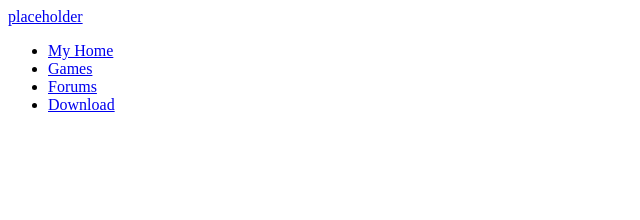
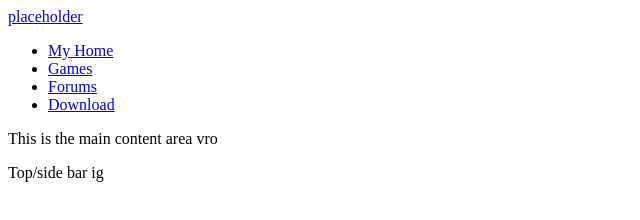
Before and after one commit to sircatboy14/zeroblox-site, a plain HTML site: page index.html in a window 1280 px wide. Shown: the whole page, without its empty margins (0-640 px from the left). Drawn offline with Linux system fonts and the light colour scheme.

Commit message:
Update index.html

```diff
--- a/index.html
+++ b/index.html
@@ -19,4 +19,13 @@
         <li><a href="#forums">Forums</a></li>
         <li><a href="#download">Download</a></li>
       </ul>
+    </nav>
+  </header>
+
+  <main>
+    <p>This is the main content area vro</p>
+    <p>Top/side bar ig</p>
+  </main>
+
 </body>
+</html>
```
